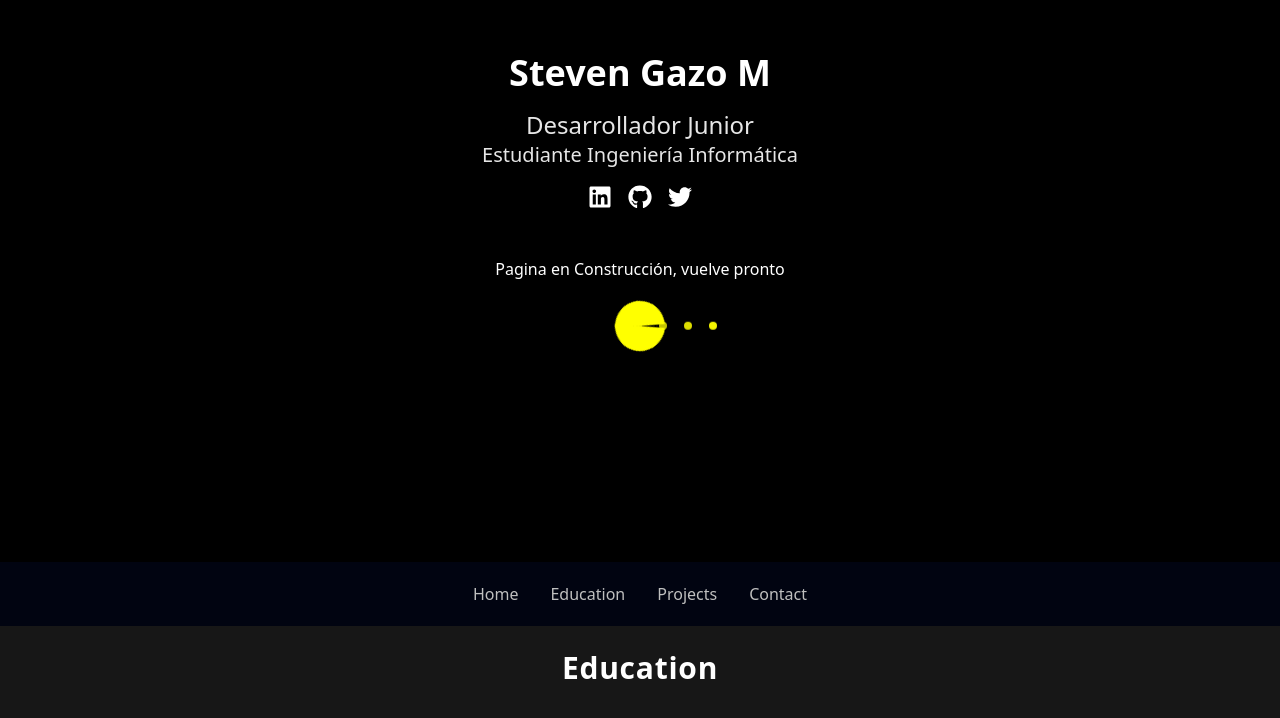
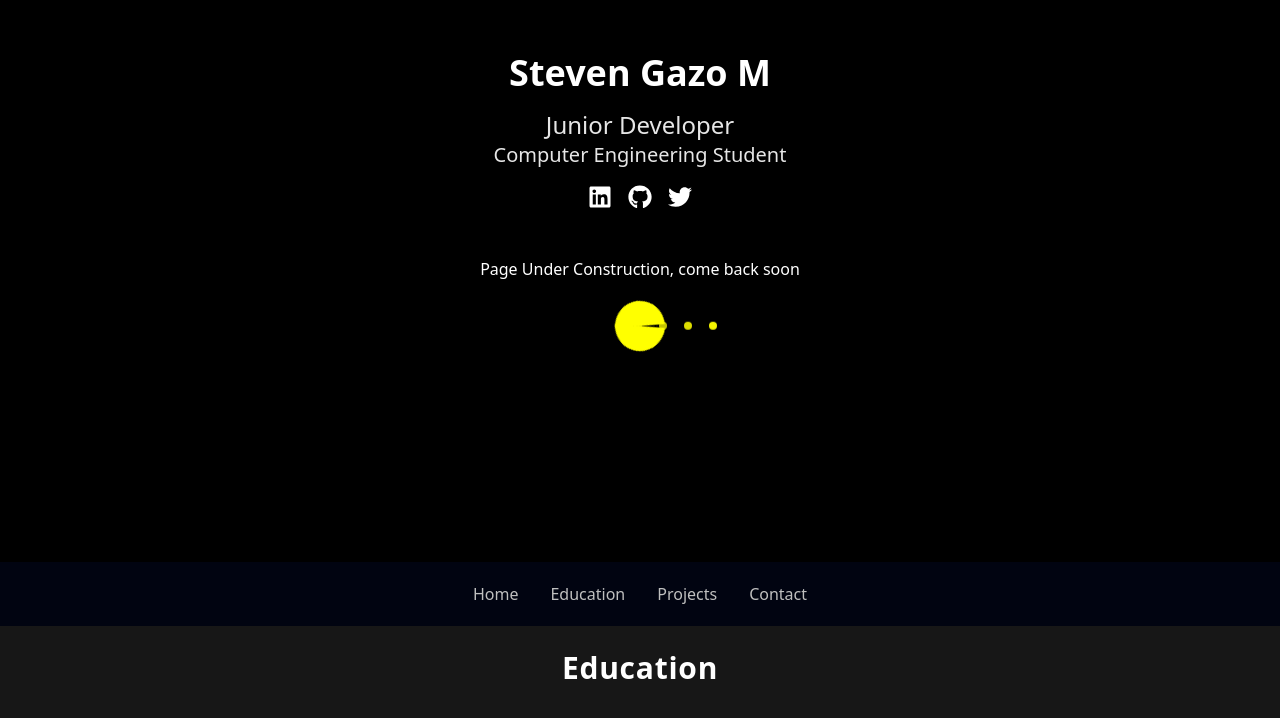
Before and after one commit to stevengazo/personal-page, a React (Vite) app: page / in a window 1280 px wide. Shown: the part 174-892 px from the top of the page. Built offline with nearby package versions, Linux system fonts and the light colour scheme; no server answers.

Commit message:
translate: hero section

```diff
--- a/src/Module/Home/Hero.jsx
+++ b/src/Module/Home/Hero.jsx
@@ -7,9 +7,9 @@ const Hero = () => {
     <div className="w-full bg-black h-screen sticky top-0 flex flex-col items-center justify-center text-white">
       <h1 className="text-4xl font-bold mb-4">Steven Gazo M</h1>
       <h2 className="text-2xl font-extralight opacity-90">
-        Desarrollador Junior
+        Junior Developer
       </h2>
-      <h2 className="text-xl font opacity-90"> Estudiante Ingeniería Informática</h2>
+      <h2 className="text-xl font opacity-90"> Computer Engineering Student</h2>
       <ul className="flex flex-row gap-4 mt-4">
         <li>
           <a
@@ -43,7 +43,7 @@ const Hero = () => {
         </li>
       </ul>
       <div className="flex flex-col m-12 gap-5 justify-center align-middle">
-        <h5 className=" font-extralight ">Pagina en Construcción, vuelve pronto</h5>
+        <h5 className=" font-extralight ">Page Under Construction, come back soon</h5>
         <PacmanLoader className="mx-auto" color="yellow" />
       </div>
     </div>
```
